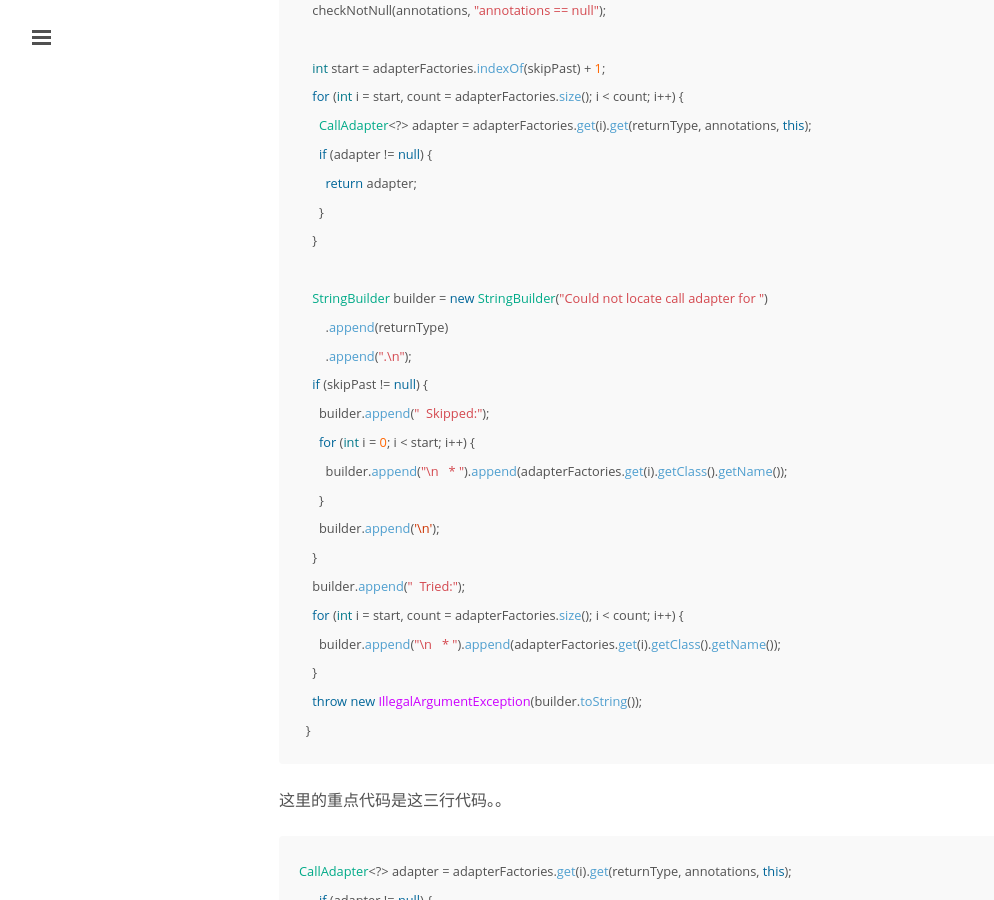
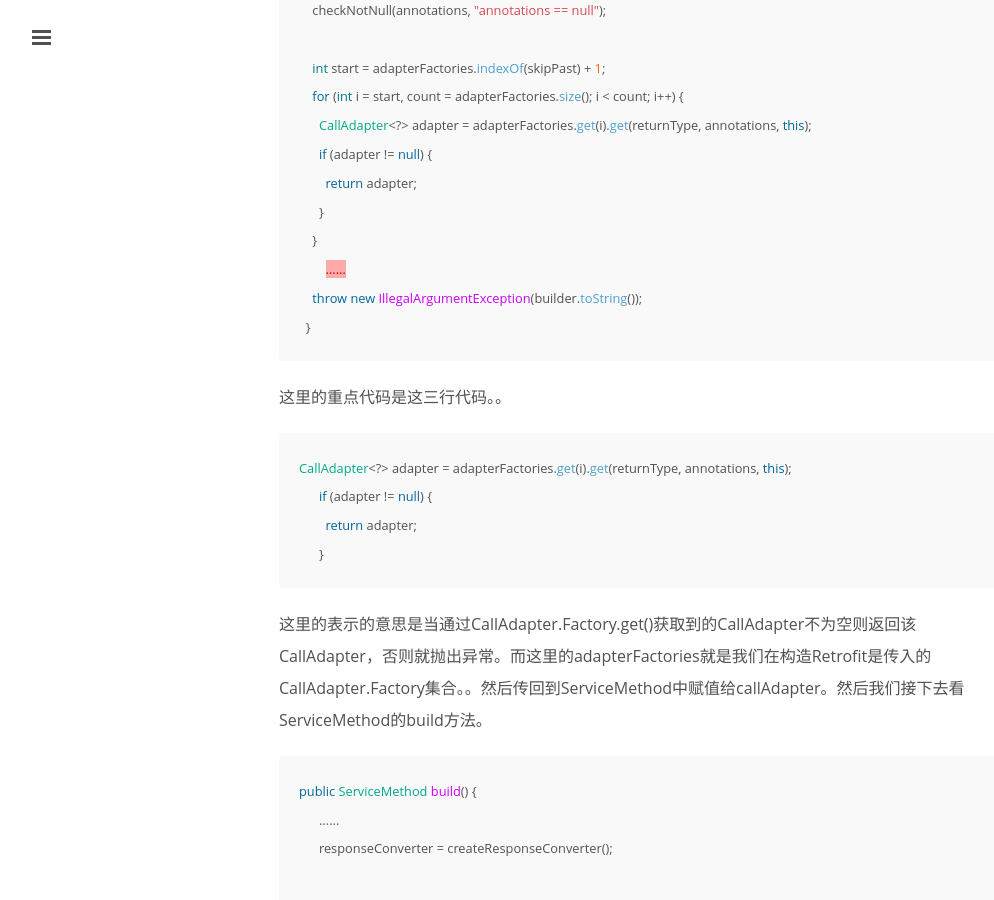
Before and after one commit to mphantom/mphantom.github.io, a Jekyll site: the page built from _posts/2016-08-17-网络请求库Retrofit解析.md, in a window 1280 px wide and 900 px high, scrolled down 8163 px. Shown: the whole window, without its empty margins (1-995 px from the left). Built offline with Jekyll 4.4.1, drawn with Linux system fonts in a browser that asks for light colours; nearby versions of some CDN libraries; comment, search, counter and statistics services are not loaded; some of the changed text lies outside the part shown.

Commit message:
retrofit analysis update

````diff
--- a/_posts/2016-08-17-网络请求库Retrofit解析.md
+++ b/_posts/2016-08-17-网络请求库Retrofit解析.md
@@ -288,21 +288,7 @@ public CallAdapter<?> callAdapter(Type returnType, Annotation[] annotations) {
         return adapter;
       }
     }
-
-    StringBuilder builder = new StringBuilder("Could not locate call adapter for ")
-        .append(returnType)
-        .append(".\n");
-    if (skipPast != null) {
-      builder.append("  Skipped:");
-      for (int i = 0; i < start; i++) {
-        builder.append("\n   * ").append(adapterFactories.get(i).getClass().getName());
-      }
-      builder.append('\n');
-    }
-    builder.append("  Tried:");
-    for (int i = start, count = adapterFactories.size(); i < count; i++) {
-      builder.append("\n   * ").append(adapterFactories.get(i).getClass().getName());
-    }
+	……
     throw new IllegalArgumentException(builder.toString());
   }
 ```
@@ -409,21 +395,7 @@ private Converter<ResponseBody, T> createResponseConverter() {
         return (Converter<ResponseBody, T>) converter;
       }
     }
-
-    StringBuilder builder = new StringBuilder("Could not locate ResponseBody converter for ")
-        .append(type)
-        .append(".\n");
-    if (skipPast != null) {
-      builder.append("  Skipped:");
-      for (int i = 0; i < start; i++) {
-        builder.append("\n   * ").append(converterFactories.get(i).getClass().getName());
-      }
-      builder.append('\n');
-    }
-    builder.append("  Tried:");
-    for (int i = start, count = converterFactories.size(); i < count; i++) {
-      builder.append("\n   * ").append(converterFactories.get(i).getClass().getName());
-    }
+    ……
     throw new IllegalArgumentException(builder.toString());
   }
 ```
````
